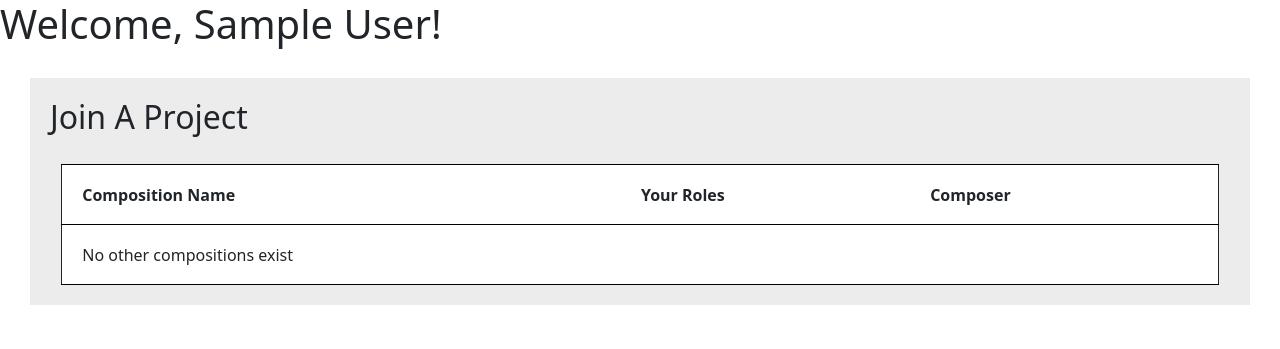
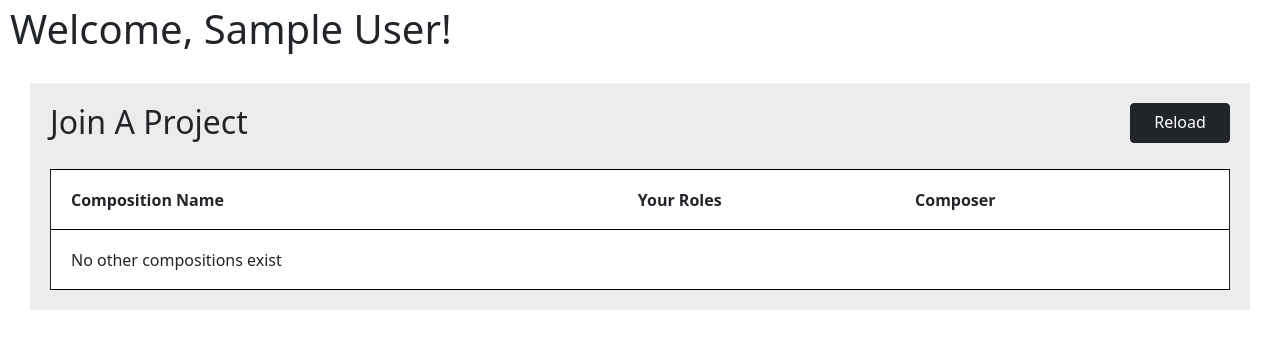
Before and after one commit to atEchoOff/remote-record, a PHP site: template templates/join_composition.php in a window 1280 px wide. Shown: the top 349 px of the page. Run offline with PHP 8.4, Linux system fonts and the light colour scheme; the template is opened without the code that fills it, so the values that code supplies are empty; the visitor is signed in with stand-in values (Sample User, id 1).

Commit message:
added json ajax call, added javascript object, fixed table width, fixed buttons on table pages, fixed the roles column for joining a project page

```diff
--- a/classes/Builder.php
+++ b/classes/Builder.php
@@ -13,11 +13,11 @@ class Builder
     {
         echo '
         <nav class="navbar navbar-expand navbar-dark bg-dark">
-            <a class="navbar-brand" href="#">Remote Record</a>
+            <a class="navbar-brand" style="margin-left: 10px;" href="#"><strong>Composer</strong></a>
             <div class="collapse navbar-collapse">
                 <ul class="navbar-nav mr-auto">
                     <li class="nav-item active">
-                        <a class="nav-link" href="?command=home">Home</a>
+                        <a class="nav-link" href="?command=home">Your Projects</a>
                     </li>
                     <li class="nav-item active">
                         <a class="nav-link" href="?command=logout">Log Out</a>
--- a/classes/Controller.php
+++ b/classes/Controller.php
@@ -368,8 +368,9 @@ class Controller
     */
     public function get_new_composition_json()
     {
+        header('Content-Type: application/json; charset=utf-8');
         $temp = $this->utils->allForeignCompositions();
         $compositions = json_encode($temp);
-        return;
+        echo $compositions;
     }
 }
--- a/templates/join_composition.php
+++ b/templates/join_composition.php
@@ -8,6 +8,7 @@
     <meta name="author" content="Jimmy Connors and Brian Christner">
     <title>Home Page</title>
     <link href="https://cdn.jsdelivr.net/npm/bootstrap@5.1.3/dist/css/bootstrap.min.css" rel="stylesheet" integrity="sha384-1BmE4kWBq78iYhFldvKuhfTAU6auU8tT94WrHftjDbrCEXSU1oBoqyl2QvZ6jIW3" crossorigin="anonymous">
+    <script src="https://code.jquery.com/jquery-3.6.0.js" integrity="sha256-H+K7U5CnXl1h5ywQfKtSj8PCmoN9aaq30gDh27Xc0jk=" crossorigin="anonymous"></script>
     <link rel="stylesheet" href="styles/main.css">
 </head>
 
@@ -16,17 +17,21 @@
     <?php Builder::navbar(); ?>
 
     <!-- Your projects -->
-    <h1>Welcome, <?php echo $_SESSION["name"]; ?>!</h1>
+    <h1 style="margin-left: 10px; margin: bottom 0px; margin-top:5px;">Welcome, <?php echo $_SESSION["name"]; ?>!</h1>
     <div class="box-section">
-        <div class="row">
-            <h2 class="box-title">Join A Project</h2>
+        <div class="row justify-content-end">
+            <div>
+                <h2 class="box-title mr-auto ml-auto">Join A Project</h2>
+                <a id="reload" onclick="reloadTable()" class="btn btn-dark ml-auto mr-1" style="width: 100px; height: 40px; float:right;">Reload</a>
+            </div>
         </div>
-        <table>
+
+        <table id="tableOfComps">
             <tr>
                 <!-- Table heading -->
-                <th style="width:20%;">Composition Name</th>
-                <th style="width:10%;">Your Roles</th>
-                <th style="width:10%;">Composer</th>
+                <th style="width:5%;">Composition Name</th>
+                <th style="width:2.5%;">Your Roles</th>
+                <th style="width:2.5%;">Composer</th>
             </tr>
             <?php
             // For each composition, print whether or not user is the composer, the name, and the composer
@@ -40,29 +45,55 @@
             }
 
             foreach ($compositions as $composition) {
-                if ($_SESSION["email"] === $composition["composer_email"]) {
-                    echo "
+                echo "
               <tr>
                 <td><a href='?command=join_composition&composition={$composition['name']}'>{$composition['name']}</a></td>
-                <td>Composer, Musician</td>
+                <td><strong>-</strong></td>
                 <td>{$composition['composer_name']}</td>
               </tr>
               ";
-                } else {
-                    echo "
-              <tr>
-                <td><a href='?command=join_composition&composition={$composition['name']}'>{$composition['name']}</a></td>
-                <td>Musician</td>
-                <td>{$composition['composer_name']}</td>
-              </tr>
-              ";
-                }
             }
             ?>
         </table>
     </div>
 
     <script src="https://cdn.jsdelivr.net/npm/bootstrap@5.1.3/dist/js/bootstrap.bundle.min.js" integrity="sha384-ka7Sk0Gln4gmtz2MlQnikT1wXgYsOg+OMhuP+IlRH9sENBO0LRn5q+8nbTov4+1p" crossorigin="anonymous"></script>
+    <script type="text/javascript">
+
+        function TableObject(jsonObj){
+            this.compositionName = jsonObj["name"];
+            this.composerName = jsonObj["composer_name"];
+            this.generateRow = function (){
+                var row = $('<tr>');
+                var link = $("<td><a href='?command=join_composition&composition=" + this.compositionName + "'>" + this.compositionName + "</a></td>");
+                row.append(link);
+                var thing2 = $("<td><strong>-</strong></td>");
+                row.append(thing2);
+                var thing3 = $("<td>" + this.composerName + "</td>");
+                row.append(thing3);
+                console.log("hithere")
+                return row;
+            }
+        }
+
+        var reloadTable = () => {
+            $.ajax({
+                type: "GET",
+                url: 'index.php',
+                data: {"command":"get_new_composition_json"},
+                success: function(response){
+                    var tableElements = Array();
+                    for(let i=0; i< response.length; i++){
+                        tableElements.push(new TableObject(response[i]));
+                    }
+                    var tab = $("#tableOfComps");
+                    tab.empty();
+                    tab.append('<tr><th style="width:5%;">Composition Name</th><th style="width:2.5%;">Your Roles</th><th style="width:2.5%;">Composer</th></tr>');
+                    tableElements.forEach(element => tab.append(element.generateRow()));
+                }
+            })
+        }
+    </script>
 </body>
 
 </html>
```
Also changed, not shown: templates/home.php (+7 -5 lines).
